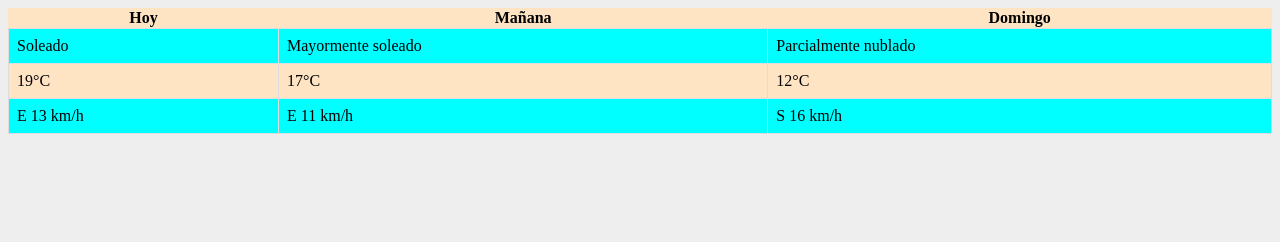
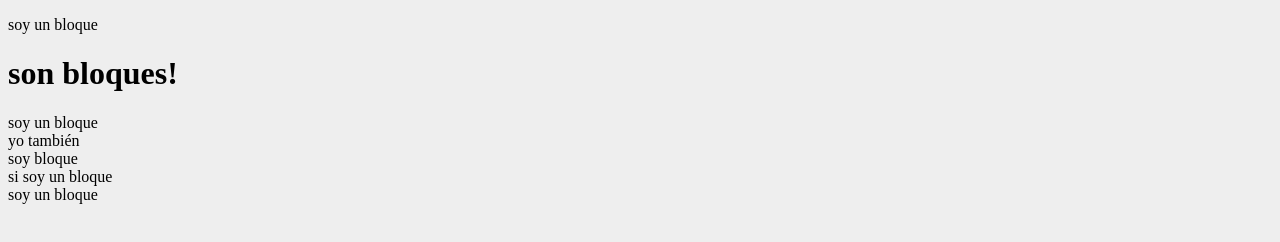
Before and after one commit to matiaspereira3005/Testing, a plain HTML site: page 5.display/display.html in a window 1280 px wide. Drawn offline with Linux system fonts and the light colour scheme.

Commit message:
other changes

```diff
--- a/5.display/Style.css
+++ b/5.display/Style.css
@@ -1,38 +1,3 @@
 body {
     background-color: #eee;
 }
-
-table {
-    background-color: bisque;
-    width: 100%;
-    border-collapse: collapse;
-    /*border: 1px solid #000;*/
- }
-
- tr:nth-child(even) {
-    background-color: aqua;
- }
-
- td {
-    border: 1px solid #ddd;
-    padding: 8px;
- }
-
- .th {
-    background-color: rgb(33, 250, 26);
-    color: white;
-    text-align: left;
-    padding-top: 12px;
-    padding-bottom: 12px;
-    padding-left: 8px;
-    padding-right: 8px;
- }
-
-/*.tr, th {
-    background-color: rgb(177, 243, 116);
-    border: solid 1px black;
-}
-.th, td {
-    background-color: rgb(178, 215, 236);
-    border: solid 1px black;
-}*/
--- a/5.display/display.html
+++ b/5.display/display.html
@@ -4,27 +4,12 @@
     <title>Tabla</title>
 </head>
 <body>
-    <table>
-        <tr>
-          <th>Hoy</th>
-          <th>Mañana</th>
-          <th>Domingo</th>
-        </tr>
-        <tr>
-          <td>Soleado</td>
-          <td>Mayormente soleado</td>
-          <td>Parcialmente nublado</td>
-        </tr>
-        <tr>
-          <td>19°C</td>
-          <td>17°C</td>
-          <td>12°C</td>
-        </tr>
-        <tr>
-          <td>E 13 km/h</td>
-          <td>E 11 km/h</td>
-          <td>S 16 km/h</td>
-        </tr>
-      </table>
+    <p>soy un bloque</p>
+    <h1>son bloques!</h1>
+    <div>soy un bloque</div>
+    <form>yo también</form>
+    <header>soy bloque</header>
+    <footer>si soy un bloque</footer>
+    <section>soy un bloque</section>
 </body>
 </html>
```
